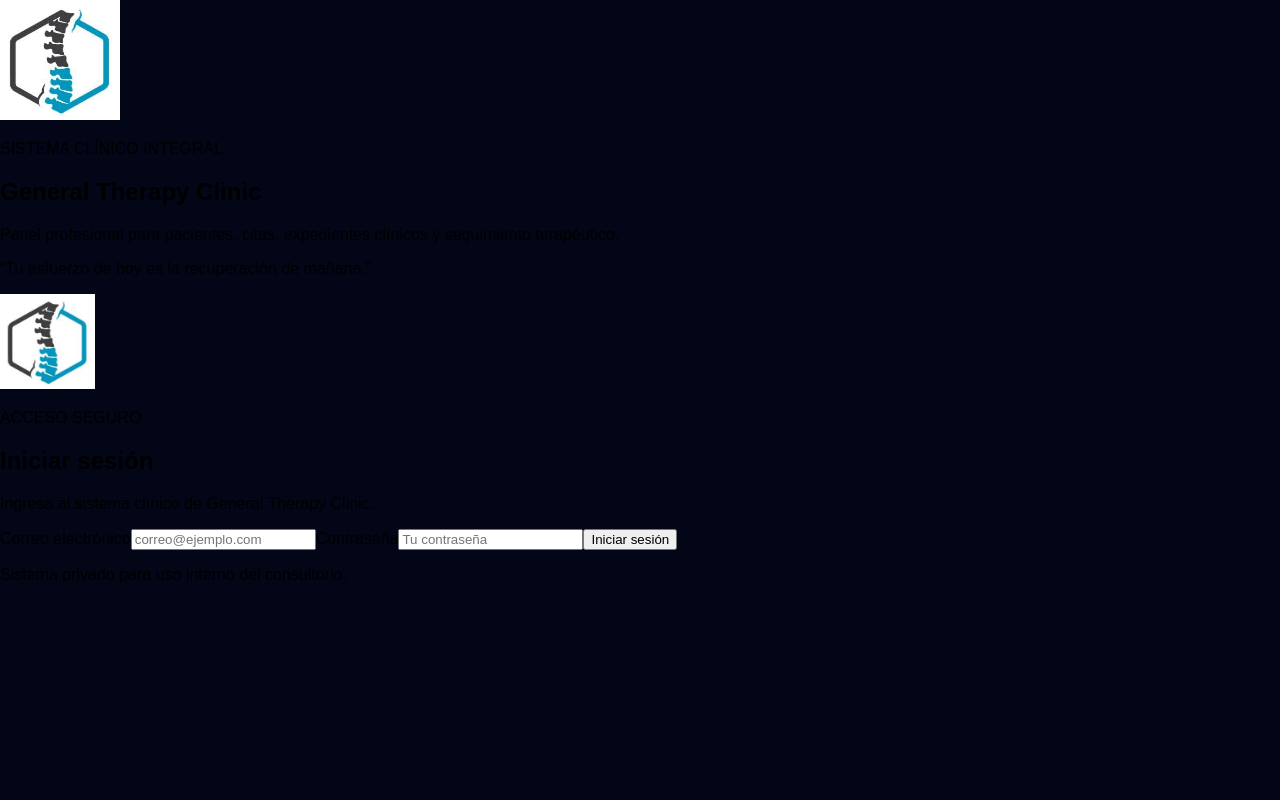
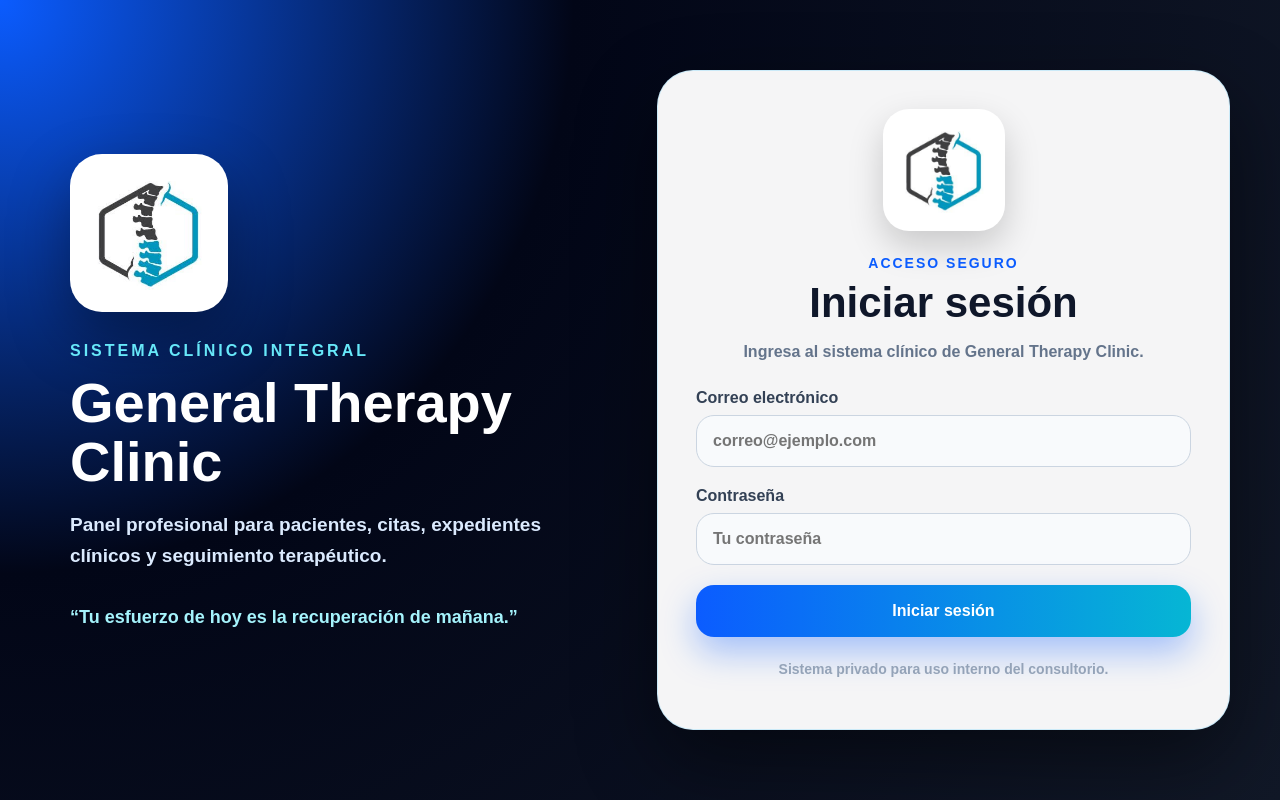
Before and after one commit to gaborgle54Therapy/general-therapy-clinic, a Next.js app: page /login in a window 1280 px wide. Built offline with nearby package versions, Linux system fonts and the light colour scheme.

Commit message:
Corrige login con estilos internos

```diff
--- a/app/login/page.tsx
+++ b/app/login/page.tsx
@@ -56,62 +56,65 @@ export default function LoginPage() {
   };
 
   return (
-    <main className="min-h-screen bg-[radial-gradient(circle_at_top_left,#0b5cff_0%,#020617_38%,#111827_100%)] flex items-center justify-center p-6">
-      <div className="w-full max-w-6xl grid grid-cols-1 lg:grid-cols-2 gap-8 items-center">
-        <section className="text-white hidden lg:block">
-          <div className="bg-white rounded-[32px] p-5 w-[150px] h-[150px] flex items-center justify-center shadow-2xl mb-8">
-            <Image src="/logo.png" alt="General Therapy Clinic" width={120} height={120} priority />
+    <main style={styles.main}>
+      <div style={styles.container}>
+        <section style={styles.leftPanel}>
+          <div style={styles.logoBox}>
+            <Image
+              src="/logo.png"
+              alt="General Therapy Clinic"
+              width={120}
+              height={120}
+              priority
+            />
           </div>
 
-          <p className="text-cyan-300 font-black tracking-[3px] mb-4">
-            SISTEMA CLÍNICO INTEGRAL
+          <p style={styles.label}>SISTEMA CLÍNICO INTEGRAL</p>
+
+          <h1 style={styles.title}>General Therapy Clinic</h1>
+
+          <p style={styles.subtitle}>
+            Panel profesional para pacientes, citas, expedientes clínicos y
+            seguimiento terapéutico.
           </p>
 
-          <h1 className="text-6xl font-black leading-tight mb-5">
-            General Therapy Clinic
-          </h1>
-
-          <p className="text-xl text-blue-100 max-w-xl font-semibold">
-            Panel profesional para pacientes, citas, expedientes clínicos y seguimiento terapéutico.
-          </p>
-
-          <p className="mt-10 text-cyan-200 font-bold text-lg">
+          <p style={styles.phrase}>
             “Tu esfuerzo de hoy es la recuperación de mañana.”
           </p>
         </section>
 
-        <section className="bg-white/95 backdrop-blur-xl rounded-[34px] shadow-2xl p-8 md:p-10 border border-cyan-200/30">
-          <div className="lg:hidden flex justify-center mb-6">
-            <div className="bg-white rounded-[26px] p-4 w-[120px] h-[120px] flex items-center justify-center shadow-xl">
-              <Image src="/logo.png" alt="General Therapy Clinic" width={95} height={95} priority />
-            </div>
+        <section style={styles.loginCard}>
+          <div style={styles.mobileLogoBox}>
+            <Image
+              src="/logo.png"
+              alt="General Therapy Clinic"
+              width={90}
+              height={90}
+              priority
+            />
           </div>
 
-          <p className="text-blue-600 font-black tracking-[2px] text-sm mb-2 text-center lg:text-left">
-            ACCESO SEGURO
-          </p>
+          <p style={styles.accessLabel}>ACCESO SEGURO</p>
 
-          <h2 className="text-4xl font-black text-slate-900 mb-2 text-center lg:text-left">
-            Iniciar sesión
-          </h2>
+          <h2 style={styles.loginTitle}>Iniciar sesión</h2>
 
-          <p className="text-slate-500 font-semibold mb-8 text-center lg:text-left">
+          <p style={styles.loginSubtitle}>
             Ingresa al sistema clínico de General Therapy Clinic.
           </p>
 
-          <label className="font-black text-slate-700">Correo electrónico</label>
+          <label style={styles.inputLabel}>Correo electrónico</label>
           <input
             type="email"
-            className="w-full border border-slate-200 rounded-2xl p-4 mt-2 mb-5 outline-none focus:ring-4 focus:ring-blue-200 font-semibold text-slate-900"
+            style={styles.input}
             value={email}
             onChange={(e) => setEmail(e.target.value)}
             placeholder="correo@ejemplo.com"
           />
 
-          <label className="font-black text-slate-700">Contraseña</label>
+          <label style={styles.inputLabel}>Contraseña</label>
           <input
             type="password"
-            className="w-full border border-slate-200 rounded-2xl p-4 mt-2 mb-8 outline-none focus:ring-4 focus:ring-blue-200 font-semibold text-slate-900"
+            style={styles.input}
             value={password}
             onChange={(e) => setPassword(e.target.value)}
             placeholder="Tu contraseña"
@@ -123,12 +126,16 @@ export default function LoginPage() {
           <button
             onClick={iniciarSesion}
             disabled={cargando}
-            className="w-full bg-gradient-to-r from-blue-700 to-cyan-500 hover:from-blue-800 hover:to-cyan-600 text-white py-4 rounded-2xl font-black shadow-xl disabled:opacity-70"
+            style={{
+              ...styles.button,
+              opacity: cargando ? 0.7 : 1,
+              cursor: cargando ? "not-allowed" : "pointer",
+            }}
           >
             {cargando ? "Iniciando sesión..." : "Iniciar sesión"}
           </button>
 
-          <p className="text-center text-slate-400 font-semibold text-sm mt-8">
+          <p style={styles.footerText}>
             Sistema privado para uso interno del consultorio.
           </p>
         </section>
@@ -136,3 +143,156 @@ export default function LoginPage() {
     </main>
   );
 }
+
+const styles: any = {
+  main: {
+    minHeight: "100vh",
+    background:
+      "radial-gradient(circle at top left,#0b5cff 0%,#020617 38%,#111827 100%)",
+    display: "flex",
+    alignItems: "center",
+    justifyContent: "center",
+    padding: "28px",
+    color: "white",
+  },
+
+  container: {
+    width: "100%",
+    maxWidth: "1180px",
+    display: "grid",
+    gridTemplateColumns: "repeat(auto-fit, minmax(320px, 1fr))",
+    gap: "34px",
+    alignItems: "center",
+  },
+
+  leftPanel: {
+    padding: "20px",
+  },
+
+  logoBox: {
+    background: "white",
+    borderRadius: "32px",
+    padding: "18px",
+    width: "158px",
+    height: "158px",
+    display: "flex",
+    alignItems: "center",
+    justifyContent: "center",
+    boxShadow: "0 25px 60px rgba(0,0,0,0.35)",
+    marginBottom: "30px",
+  },
+
+  label: {
+    color: "#67e8f9",
+    fontWeight: "900",
+    letterSpacing: "3px",
+    marginBottom: "14px",
+  },
+
+  title: {
+    fontSize: "56px",
+    lineHeight: "1.05",
+    fontWeight: "900",
+    margin: "0 0 18px 0",
+  },
+
+  subtitle: {
+    fontSize: "19px",
+    lineHeight: "1.6",
+    color: "#dbeafe",
+    fontWeight: "700",
+    maxWidth: "590px",
+  },
+
+  phrase: {
+    marginTop: "36px",
+    color: "#a5f3fc",
+    fontWeight: "900",
+    fontSize: "18px",
+  },
+
+  loginCard: {
+    background: "rgba(255,255,255,0.96)",
+    borderRadius: "36px",
+    padding: "38px",
+    color: "#0f172a",
+    boxShadow: "0 30px 80px rgba(0,0,0,0.45)",
+    border: "1px solid rgba(125,211,252,0.35)",
+  },
+
+  mobileLogoBox: {
+    background: "white",
+    borderRadius: "26px",
+    padding: "14px",
+    width: "122px",
+    height: "122px",
+    display: "flex",
+    alignItems: "center",
+    justifyContent: "center",
+    boxShadow: "0 15px 35px rgba(0,0,0,0.18)",
+    margin: "0 auto 24px auto",
+  },
+
+  accessLabel: {
+    color: "#0b5cff",
+    fontWeight: "900",
+    letterSpacing: "2px",
+    fontSize: "14px",
+    marginBottom: "8px",
+    textAlign: "center",
+  },
+
+  loginTitle: {
+    fontSize: "42px",
+    fontWeight: "900",
+    margin: "0 0 8px 0",
+    textAlign: "center",
+  },
+
+  loginSubtitle: {
+    color: "#64748b",
+    fontWeight: "700",
+    marginBottom: "28px",
+    textAlign: "center",
+  },
+
+  inputLabel: {
+    display: "block",
+    fontWeight: "900",
+    color: "#334155",
+    marginBottom: "8px",
+  },
+
+  input: {
+    width: "100%",
+    padding: "16px",
+    borderRadius: "18px",
+    border: "1px solid #cbd5e1",
+    marginBottom: "20px",
+    outline: "none",
+    fontSize: "16px",
+    fontWeight: "700",
+    color: "#0f172a",
+    background: "#f8fafc",
+  },
+
+  button: {
+    width: "100%",
+    background: "linear-gradient(90deg,#0b5cff,#06b6d4)",
+    color: "white",
+    padding: "17px",
+    borderRadius: "18px",
+    border: "none",
+    fontWeight: "900",
+    fontSize: "16px",
+    boxShadow: "0 15px 35px rgba(11,92,255,0.35)",
+  },
+
+  footerText: {
+    textAlign: "center",
+    color: "#94a3b8",
+    fontWeight: "700",
+    fontSize: "14px",
+    marginTop: "24px",
+  },
+};
```
